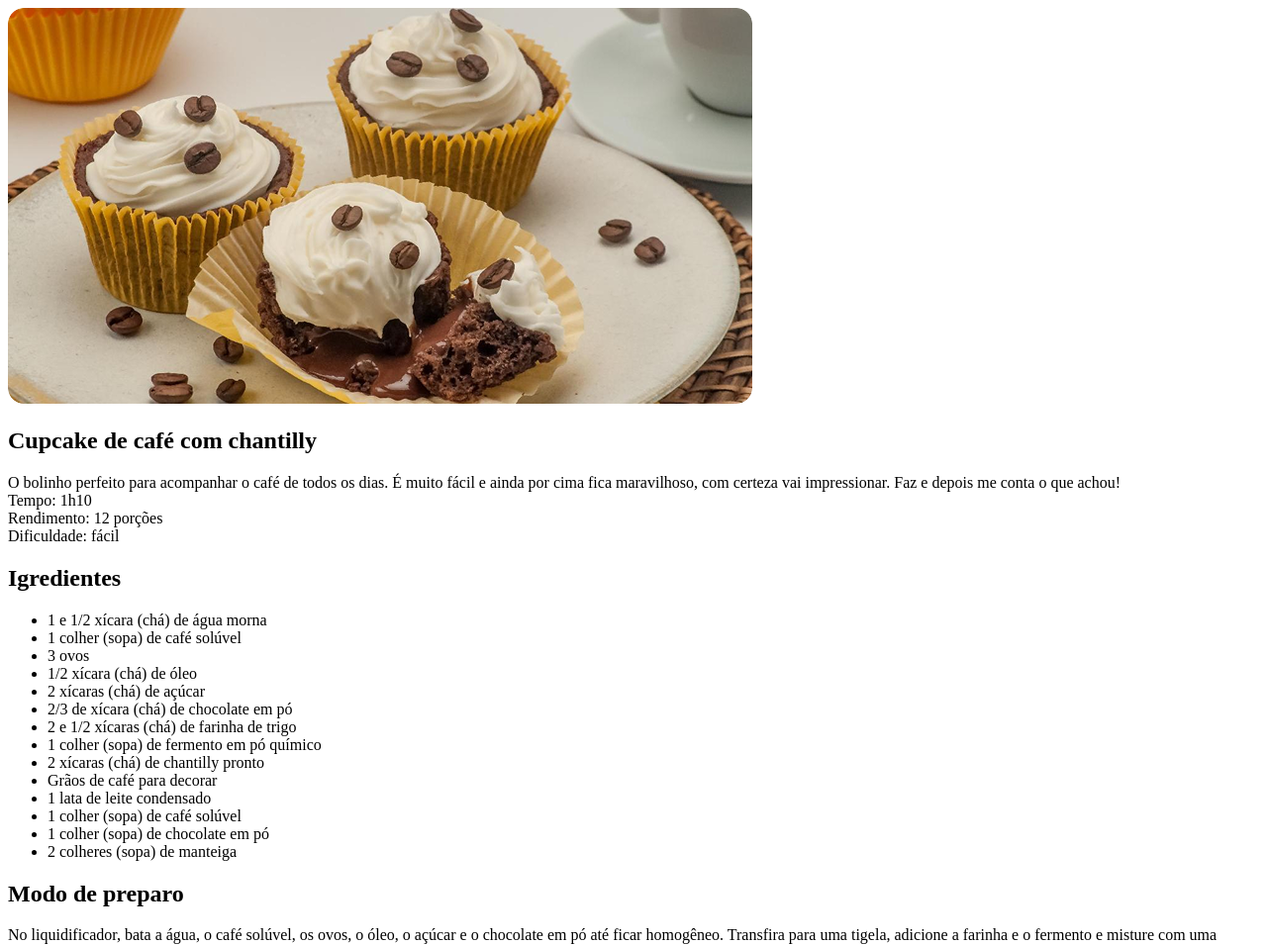
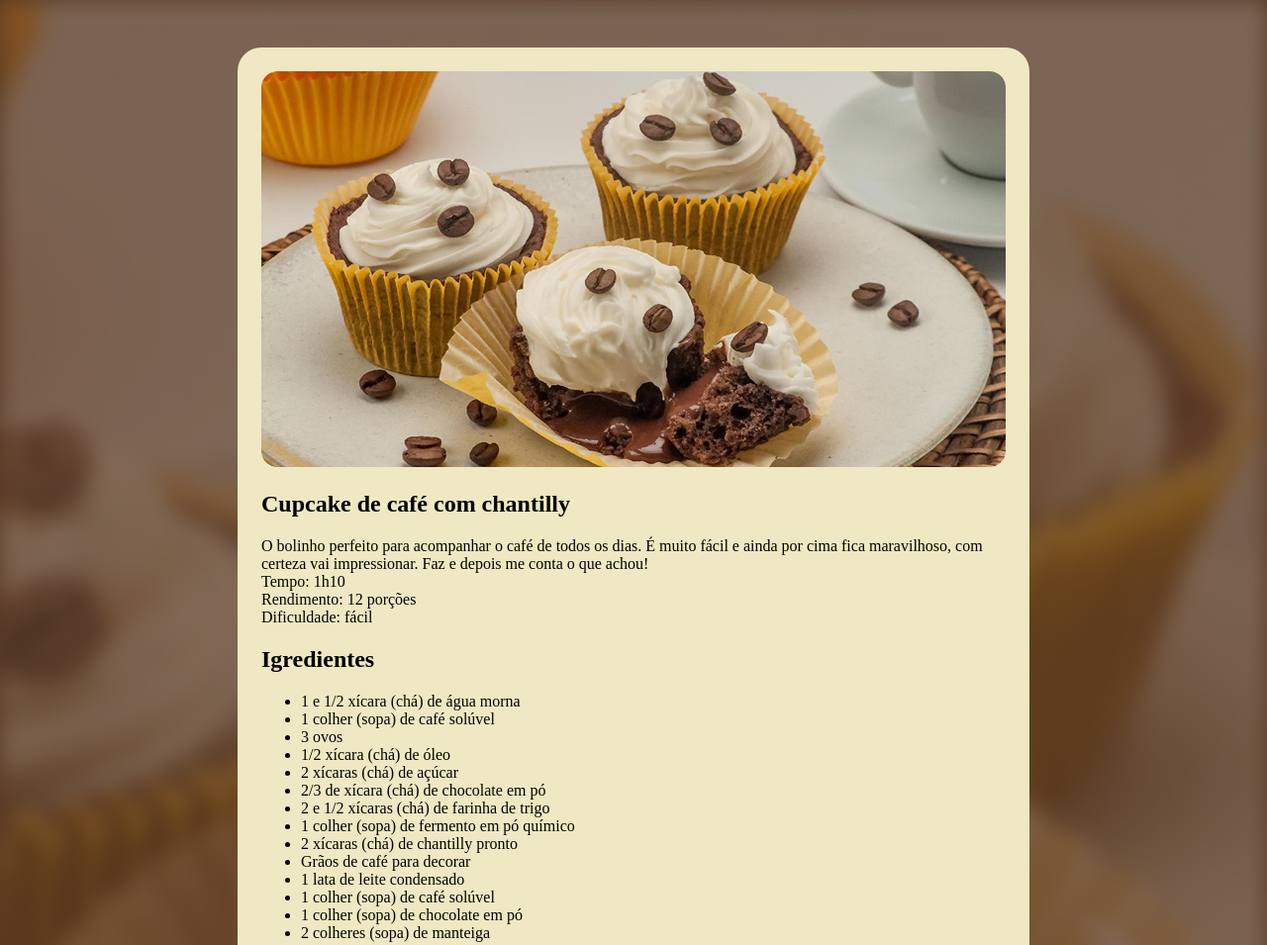
Before and after one commit to D4vidSF/Pagina-receita, a plain HTML site: page index.html in a window 1280 px wide. Shown: the top 955 px of the page at 99% size. Drawn offline with Linux system fonts and the light colour scheme.

Commit message:
Adicioando estilos

```diff
--- a/style.css
+++ b/style.css
@@ -1,3 +1,18 @@
+body{
+    background-image: url(assets/bg-image.png);
+    background-size: cover;
+}
+
+#page{
+    box-sizing: border-box;
+    width: 800px;
+    padding: 24px;
+    background-color: #F0E8C2;
+    border-radius: 24px;
+    margin: 48px auto;
+
+}
+
 img {
     border-radius: 16px;
 }
```
